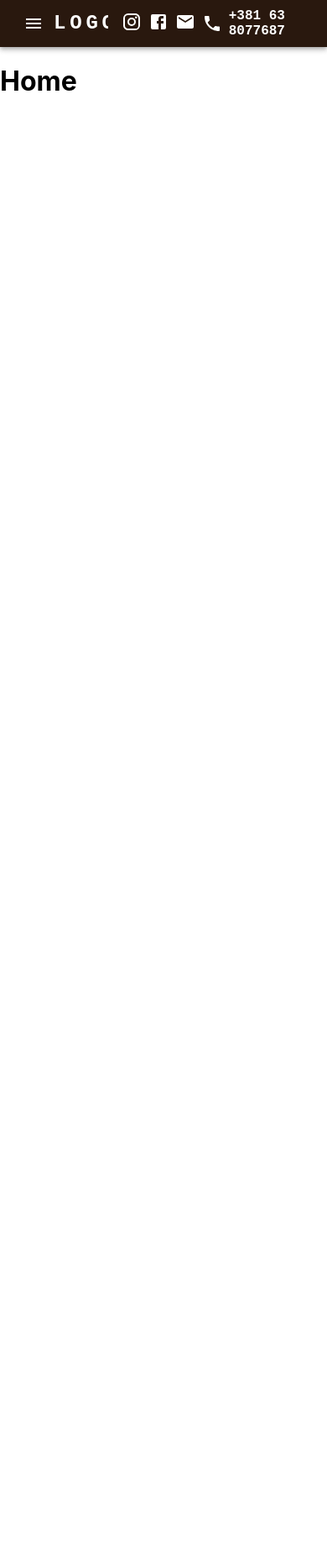
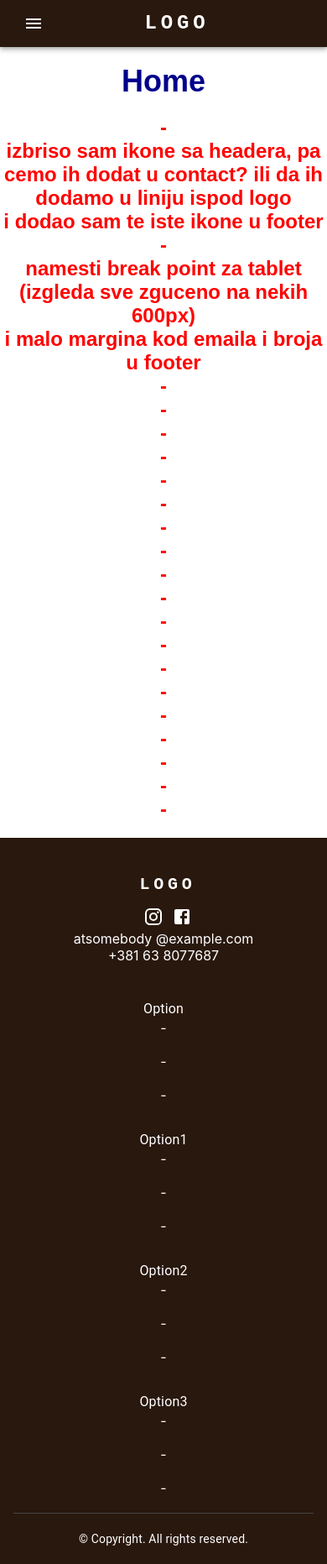
Before and after one commit to Vahedin1/amel-project, a React app: page / in a window 390 px wide. Shown: the whole page at 84% size. Before the commit the page ends 844 px from the top, so only its background shows below. Built offline with nearby package versions, Linux system fonts and the light colour scheme.

Commit message:
Footer i Appbar Update 1
appbar: makao icone iz headera, footer ostalo da se namesti breakpoint za tablet i malo margina za email i broj

```diff
--- a/src/App.js
+++ b/src/App.js
@@ -7,6 +7,7 @@ import Contact from './pages/Contact.js';
 import Pricing from './pages/Pricing.js';
 import Products from './pages/Product.js';
 import NoPage from './pages/NoPage.js';
+import Footer from './components/Footer.js';
 function App() {
   return (
     <>
@@ -23,6 +24,7 @@ function App() {
         </Routes>
 
       </BrowserRouter>
+      <Footer/>
     </>
   );
 }
--- a/src/components/AppBar.js
+++ b/src/components/AppBar.js
@@ -9,10 +9,6 @@ import MenuIcon from '@mui/icons-material/Menu';
 import Container from '@mui/material/Container';
 import Button from '@mui/material/Button';
 import MenuItem from '@mui/material/MenuItem';
-import PhoneIcon from '@mui/icons-material/Phone';
-import InstagramIcon from '@mui/icons-material/Instagram';
-import FacebookIcon from '@mui/icons-material/Facebook';
-import EmailIcon from '@mui/icons-material/Email';
 import { useNavigate } from 'react-router-dom';
 
 const pages = ['Home', 'About', 'Contact', 'Pricing', 'Products'];
@@ -55,7 +51,7 @@ function ResponsiveAppBar() {
       color: colors.white,
     }}>
       <Container maxWidth="xl">
-        <Toolbar disableGutters>
+        <Toolbar disableGutters sx={{justifyContent: 'space-between', alignItems: 'center'}}>
            {/*(PC) - Logo Stilizacija  */}
           <Typography
             variant="h6"
@@ -82,12 +78,11 @@ function ResponsiveAppBar() {
             {/*(MobileDropDown) - Dugme*/}
           <Box sx={{
             flexGrow: 1,
-            display: { xs: 'flex', md: 'none' }, }}>
+            display: { xs: 'flex', md: 'none' },
+            justifyContent: 'flex-start',
+            }}>
             <IconButton
               size="large"
-              aria-label="account of current user"
-              ria-controls="menu-appbar"
-              aria-haspopup="true"
               onClick={handleOpenNavMenu}
               color="inherit"
             >
@@ -147,7 +142,12 @@ function ResponsiveAppBar() {
 
 
             {/*(PC) - Display Pages */}
-          <Box sx={{ flexGrow: 1, display: { xs: 'none', md: 'flex' } }}>
+          <Box sx={{
+            flexGrow: 1,
+            display: { xs: 'none', md: 'flex' },
+            justifyContent: 'center',
+            alignItems: 'center',
+            }}>
             {pages.map((page) => (
               <Button
                 key={page}
@@ -158,7 +158,7 @@ function ResponsiveAppBar() {
                   display: 'block',
                   fontFamily: 'monospace',
                   fontWeight: 700,
-                   }}
+                }}
               >
                 {page}
               </Button>
@@ -167,31 +167,7 @@ function ResponsiveAppBar() {
 
 
 
-           {/*(PC) - Icons*/}
-          <Box sx={{
-              flexGrow: 0,
-              display: 'flex',
-              alignItems: 'center',
-              gap: 1,
-              fontFamily: 'monospace',
-              fontWeight: 700,
-              fontSize: 'large',
-              color: 'inherit',
-              textDecoration: 'none',
-              cursor: 'pointer',
 
-           }}>
-          <a href="https://instagram.com/profile" target="_blank" rel="noopener noreferrer" style={{ textDecoration: 'none', color: 'inherit' }}>
-              <InstagramIcon  />
-            </a>
-            <a href="https://facebook.com/profile" target="_blank" rel="noopener noreferrer" style={{ textDecoration: 'none', color: 'inherit' }}>
-              <FacebookIcon />
-            </a>
-            <a href="mailto:someone@example.com" style={{ textDecoration: 'none', color: 'inherit' }}>
-              <EmailIcon  />
-            </a>
-              <PhoneIcon />+381 63 8077687
-          </Box>
 
 
         </Toolbar>
--- a/src/components/Footer.js
+++ b/src/components/Footer.js
@@ -0,0 +1,154 @@
+import React from 'react';
+import { Box, Container, Typography, Grid, Link,  } from '@mui/material';
+import InstagramIcon from '@mui/icons-material/Instagram';
+import FacebookIcon from '@mui/icons-material/Facebook';
+
+const colors = {
+    white: '#FFFFFF',
+    orange: '#FF6A1A',
+    brown: '#532912',
+    gray: '#7A7979',
+    orange2: '#AA4D1B',
+    darkbrown: '#29180E',
+};
+
+
+
+
+const Footer = () => {
+
+
+        return (
+            <Box
+            sx={{
+                width: '100%',
+                backgroundColor: colors.darkbrown,
+                color: colors.white,
+                paddingTop: '40px',
+                paddingBottom: '20px',
+            }}
+            >
+            <Container maxWidth='x1' >
+                {/* Top part with logo and menu links */}
+                <Grid
+                container
+                spacing={4}
+                justifyContent="center"  // horizontal
+                >
+                {/* Logo and slogan */}
+                <Grid item xs={12} sm={3}>
+                    <Typography variant="h6" align='center'  noWrap sx={{ fontFamily: 'monospace',
+                    fontWeight: 700,
+                    letterSpacing: '.3rem',
+                    color: 'inherit',
+                    textDecoration: 'none',
+                    marginLeft: '10px',
+
+
+                    }}>
+                    LOGO
+                    </Typography>
+                            {/* Social media icons and copyright */}
+                    <Box align='center' sx={{ margin: '10px', }}>
+                    <a href="https://instagram.com/profile" target="_blank" rel="noopener noreferrer" style={{ textDecoration: 'none', color: 'inherit', margin: '10px' }}>
+                    <InstagramIcon  />
+                    </a>
+                    <a href="https://facebook.com/profile" target="_blank" rel="noopener noreferrer" style={{ textDecoration: 'none', color: 'inherit' }}>
+                    <FacebookIcon />
+                    </a>
+                    <div>
+                        <span id="email">atsomebody @example.com</span>
+                        <br/>
+                        <span id="phone">+381 63 8077687</span>
+                        <br/>
+                    </div>
+
+                    </Box>
+                </Grid>
+
+                {/* Menu Links */}
+                <Grid item xs={12} sm={9}>
+                    <Grid
+                    container
+                    spacing={4}
+                    justifyContent="center"  // horizontal
+                    >
+                    <Grid item xs={12} sm={3}>
+                        <Typography variant="body1" align='center'>Option</Typography>
+                        <Link href="#" color="inherit" underline="hover" display="block" align="center" >
+                        -
+                        </Link>
+                        <br />
+                        <Link href="#" color="inherit" underline="hover" display="block" align="center">
+                        -
+                        </Link>
+                        <br />
+                        <Link href="#" color="inherit" underline="hover" display="block" align="center">
+                        -
+                        </Link>
+                    </Grid>
+                    <Grid item xs={12} sm={3}>
+                        <Typography variant="body1"  align='center'>Option1</Typography>
+                        <Link href="#" color="inherit" underline="hover" display="block" align="center">
+                        -
+                        </Link>
+                        <br />
+                        <Link href="#" color="inherit" underline="hover" display="block" align="center">
+                        -
+                        </Link>
+                        <br />
+                        <Link href="#" color="inherit" underline="hover" display="block" align="center">
+                        -
+                        </Link>
+                    </Grid>
+                    <Grid item xs={12} sm={3}>
+                        <Typography variant="body1"  align='center'>Option2</Typography>
+                        <Link href="#" color="inherit" underline="hover" display="block" align="center">
+                        -
+                        </Link>
+                        <br />
+                        <Link href="#" color="inherit" underline="hover" display="block" align="center">
+                        -
+                        </Link>
+                        <br />
+                        <Link href="#" color="inherit" underline="hover" display="block" align="center">
+                        -
+                        </Link>
+                    </Grid>
+                    <Grid item xs={12} sm={3}>
+                        <Typography variant="body1"  align='center'>Option3</Typography>
+                        <Link href="#" color="inherit" underline="hover" display="block" align="center">
+                        -
+                        </Link>
+                        <br />
+                        <Link href="#" color="inherit" underline="hover" display="block" align="center">
+                        -
+                        </Link>
+                        <br />
+                        <Link href="#" color="inherit" underline="hover" display="block" align="center">
+                        -
+                        </Link>
+                    </Grid>
+                    </Grid>
+                </Grid>
+                </Grid>
+
+                {/* Horizontal Divider */}
+                <Box
+                sx={{
+                    borderBottom: '1px solid #444',
+                    marginY: '20px',
+                }}
+                />
+
+
+
+                <Typography variant="body2" align="center" >
+                &copy; Copyright. All rights reserved.
+                </Typography>
+            </Container>
+            </Box>
+        );
+        };
+
+export default Footer;
--- a/src/pages/Home.js
+++ b/src/pages/Home.js
@@ -4,7 +4,79 @@ export default function Home() {
     return(
         <>
             <ResponsiveAppBar/>
-            <h1>Home</h1>
+
+
+            <div>
+                <h1 style={{
+                    color: 'darkblue',
+                    fontFamily: 'Arial, sans-serif',
+                    fontSize: '36px',
+                    textAlign: 'center',
+                    margin: '20px 0'
+                }}>
+                    Home
+                </h1>
+
+                <h1 style={{
+                    color: 'red',
+                    fontFamily: 'Arial, sans-serif',
+                    fontSize: '24px',
+                    textAlign: 'center',
+                    margin: '20px 0'
+                }}>
+                    -
+                    <br/>
+                    izbriso sam ikone sa headera, pa cemo ih dodat u contact?
+                    ili da ih dodamo u liniju ispod logo
+                    <br/>
+                    i dodao sam te iste ikone u footer
+                    <br/>
+                    -
+                    <br/>
+                    namesti break point za tablet (izgleda sve zguceno na nekih 600px)
+                    <br/>
+                    i malo margina kod emaila i broja u footer
+                    <br/>
+                    -
+                    <br/>
+                    -
+                    <br/>
+                    -
+                    <br/>
+                    -
+                    <br/>
+                    -
+                    <br/>
+                    -
+                    <br/>
+                    -
+                    <br/>
+                    -
+                    <br/>
+                    -
+                    <br/>
+                    -
+                    <br/>
+                    -
+                    <br/>
+                    -
+                    <br/>
+                    -
+                    <br/>
+                    -
+                    <br/>
+                    -
+                    <br/>
+                    -
+                    <br/>
+                    -
+                    <br/>
+                    -
+                    <br/>
+                    -
+                    <br/>
+                </h1>
+            </div>
 
         </>
     );
```
